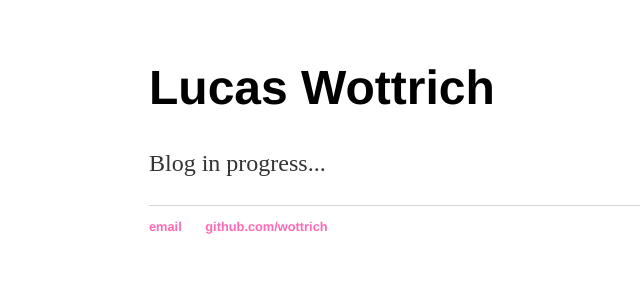
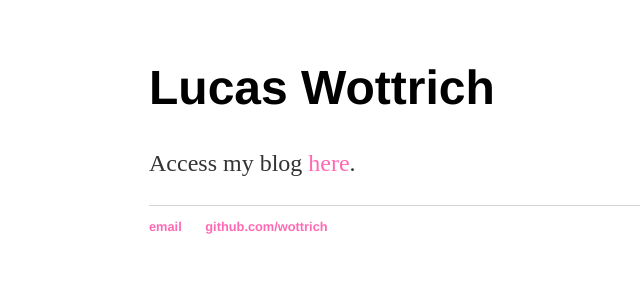
Before and after one commit to Wottrich/wottrich.github.io, a Jekyll site: the page built from index.html, in a window 1280 px wide. Shown: the top 300 px of the page, without its empty margins (43-683 px from the left). Built offline with Jekyll 4.4.1, drawn with Linux system fonts in a browser that asks for light colours.

Commit message:
Update index.html

```diff
--- a/index.html
+++ b/index.html
@@ -4,5 +4,5 @@ title: Lucas Cruz Wottrich
 ---
 <div class="blurb">
 	<h1>Lucas Wottrich</h1>
-	<p>Blog in progress...</p>
+	<p>Access my blog <a link="https://wottrich.github.io/blog/">here</a>.</p>
 </div><!-- /.blurb -->
```
